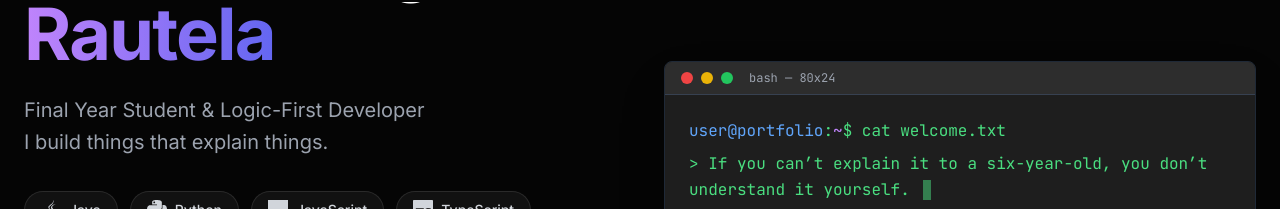
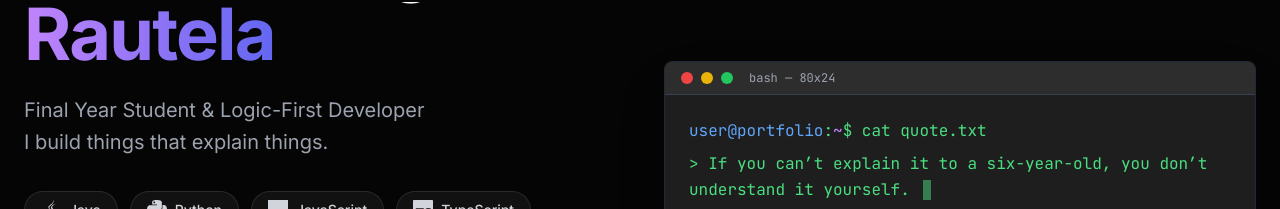
Before and after one commit to rrrautela/rrrautela, a React (Vite) app: page / in a window 1280 px wide. Shown: the part 271-480 px from the top of the page. Built offline with nearby package versions, Linux system fonts and the light colour scheme; no server answers.

Commit message:
Update App.jsx

```diff
--- a/src/App.jsx
+++ b/src/App.jsx
@@ -128,7 +128,7 @@ const TerminalHero = () => {
           <div className="ml-2 text-gray-400 text-xs">bash — 80x24</div>
         </div>
         <div className="p-6 text-green-400 min-h-[150px]">
-          <p className="mb-2"><span className="text-blue-400">user@portfolio</span>:<span className="text-purple-400">~</span>$ cat welcome.txt</p>
+          <p className="mb-2"><span className="text-blue-400">user@portfolio</span>:<span className="text-purple-400">~</span>$ cat quote.txt</p>
           <p className="leading-relaxed">
             {text}
             <motion.span
@@ -397,8 +397,8 @@ export default function App() {
 
       {/* Footer */}
       <footer className="border-t border-white/5 py-12 text-center text-gray-500 text-sm relative z-10">
-        <p>© {new Date().getFullYear()} Harshit Singh Rautela. All rights reserved.</p>
-        <p className="mt-2">Built with React, Tailwind & Coffee ☕</p>
+        <p>© {new Date().getFullYear()} @rrrautela. All rights reserved.</p>
+        <p className="mt-2">Built with React, Tailwind & Curiosity</p>
       </footer>
     </div>
   );
```
